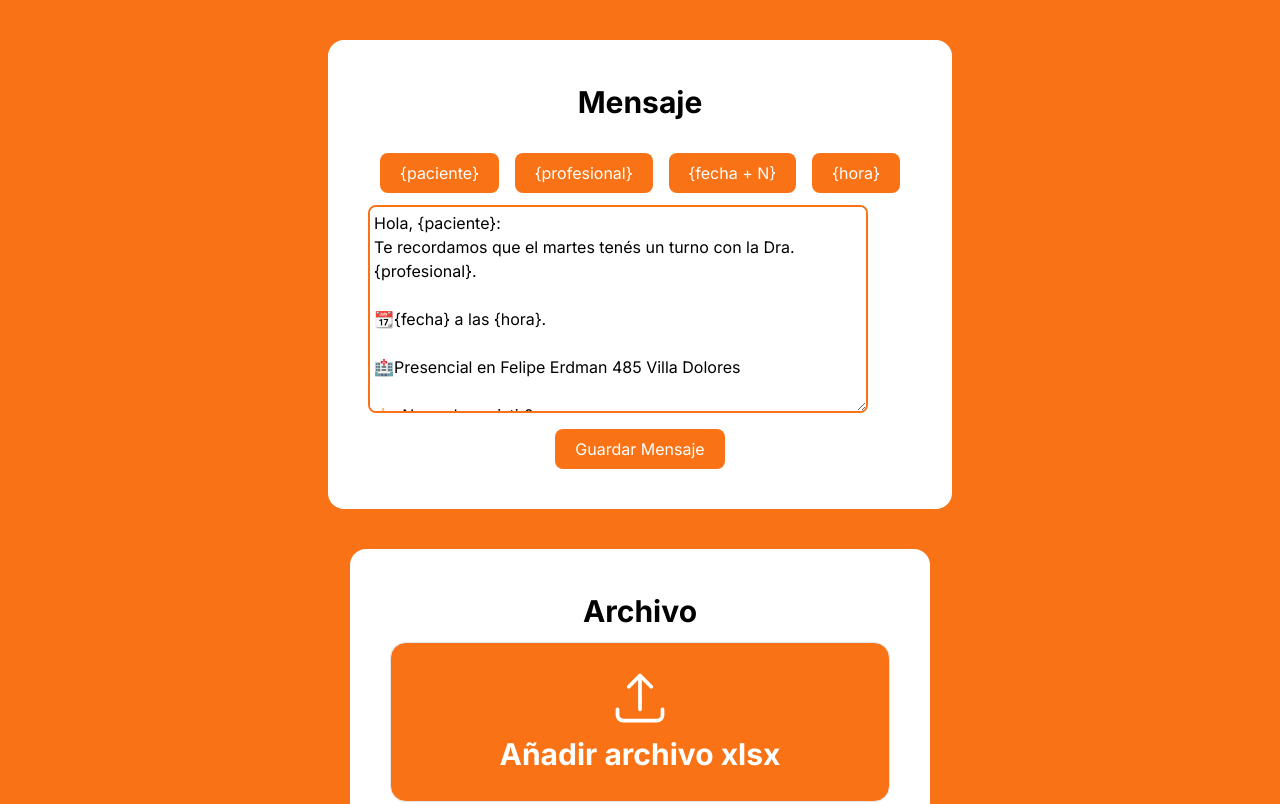
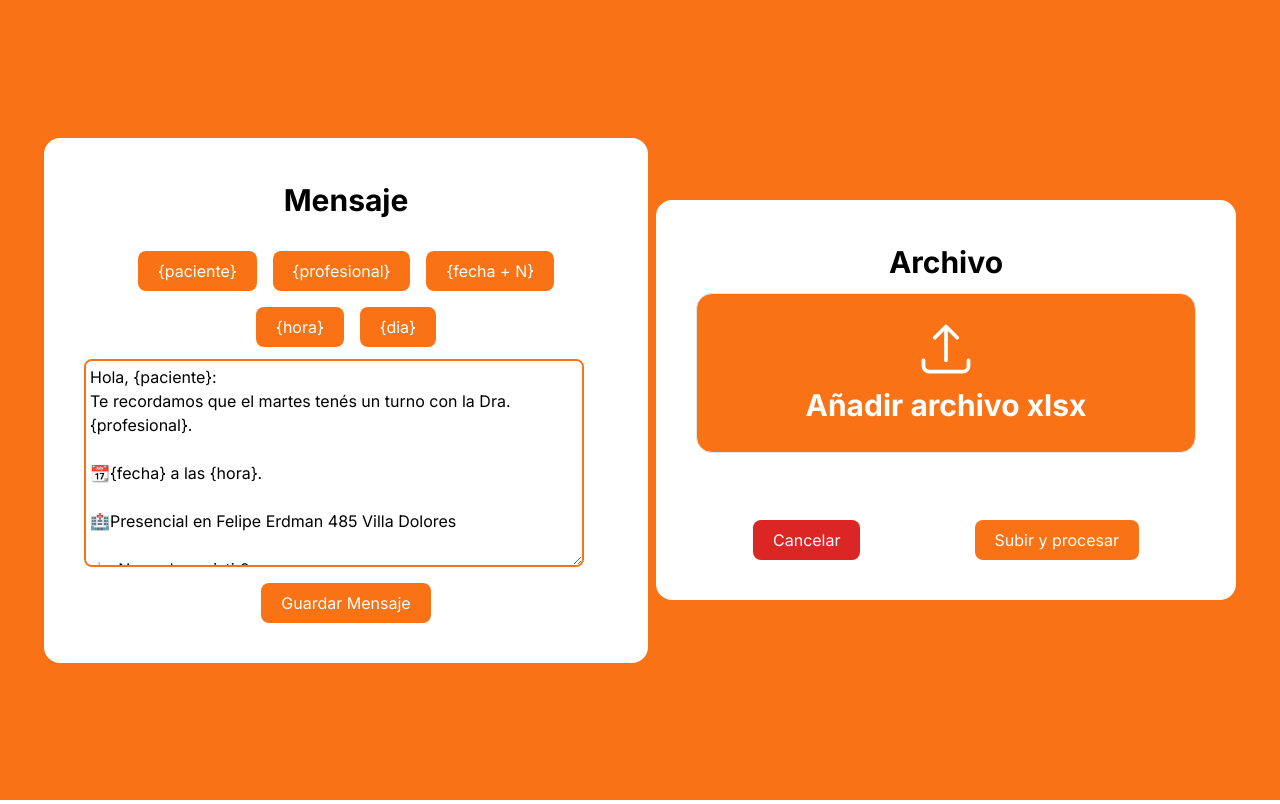
Before and after one commit to LemonGrab766/OftalmoCentroPage, a Next.js app: page / in a window 1280 px wide. Shown: the top 804 px of the page. Built offline with nearby package versions, Linux system fonts and the light colour scheme; no server answers.

Commit message:
dia de la fecha

```diff
--- a/src/app/page.js
+++ b/src/app/page.js
@@ -1,7 +1,7 @@
 "use client";
 import axios from "axios";
 import Image from "next/image";
-import { useEffect, useState } from "react";
+import { useEffect, useRef, useState } from "react";
 import * as XLSX from "xlsx";
 
 export default function Home() {
@@ -11,14 +11,20 @@ export default function Home() {
 
   const [messageSuccesful, setMessageSuccesful] = useState("");
   const [error, setError] = useState("");
-  const [processMessage, setProcessMessage] = useState(true);
+  const [processMessage, setProcessMessage] = useState(false);
+
+  const processMessageRef = useRef(processMessage);
+
+useEffect(() => {
+  processMessageRef.current = processMessage;
+}, [processMessage]);
 
   // console.log(cursorPosition);
   // console.log(message);
   // console.log(messageSuccesful);
   // console.log(error);
 
-  console.log(processMessage);
+  // console.log(processMessage, "process");
 
   useEffect(() => {
     const getProcess = async () => {
@@ -26,7 +32,11 @@ export default function Home() {
         const { data } = await axios.get(
           `${process.env.NEXT_PUBLIC_URL_SERVER}/process-messages`
         );
-        if (data !== processMessage) {
+        // console.log(typeof data, data, "Tipo y valor de data");
+        // console.log(typeof processMessageRef.current, processMessageRef.current, "Tipo y valor de processMessage");
+        // console.log(data !== processMessageRef.current, "data2");
+
+        if (data !== processMessageRef.current) {
           setProcessMessage(data);
           if (!data) {
             setMessageSuccesful("El Envio de mensajes a terminado");
@@ -36,7 +46,7 @@ export default function Home() {
         console.log(error);
       }
     };
-    getProcess();
+    // getProcess();
     const intervalId = setInterval(getProcess, 20000);
 
     return () => clearInterval(intervalId);
@@ -157,6 +167,7 @@ export default function Home() {
       // await fetch(`${process.env.NEXT_PUBLIC_URL_SERVER}/cancel-messages`, {
       //   method: "GET",
       // });
+      setProcessMessage(false);
       setMessageSuccesful("Mensajes cancelados");
     } catch (error) {
       setError("Ocurrio un error");
@@ -185,7 +196,7 @@ export default function Home() {
         <label className=" text-center text-[30px] mb-4 font-bold">
           Mensaje
         </label>
-        <div className=" flex flex-wrap gap-4 m-3">
+        <div className=" flex flex-wrap justify-center max-w-[500px] gap-4 m-3 ">
           <button
             name="{paciente}"
             onClick={(ev) => insertText(ev.target.name)}
@@ -213,6 +224,13 @@ export default function Home() {
             className="orange-btn"
           >
             {"{hora}"}
+          </button>
+          <button
+            name="{dia}"
+            onClick={(ev) => insertText(ev.target.name)}
+            className="orange-btn"
+          >
+            {"{dia}"}
           </button>
         </div>
         <textarea
```
